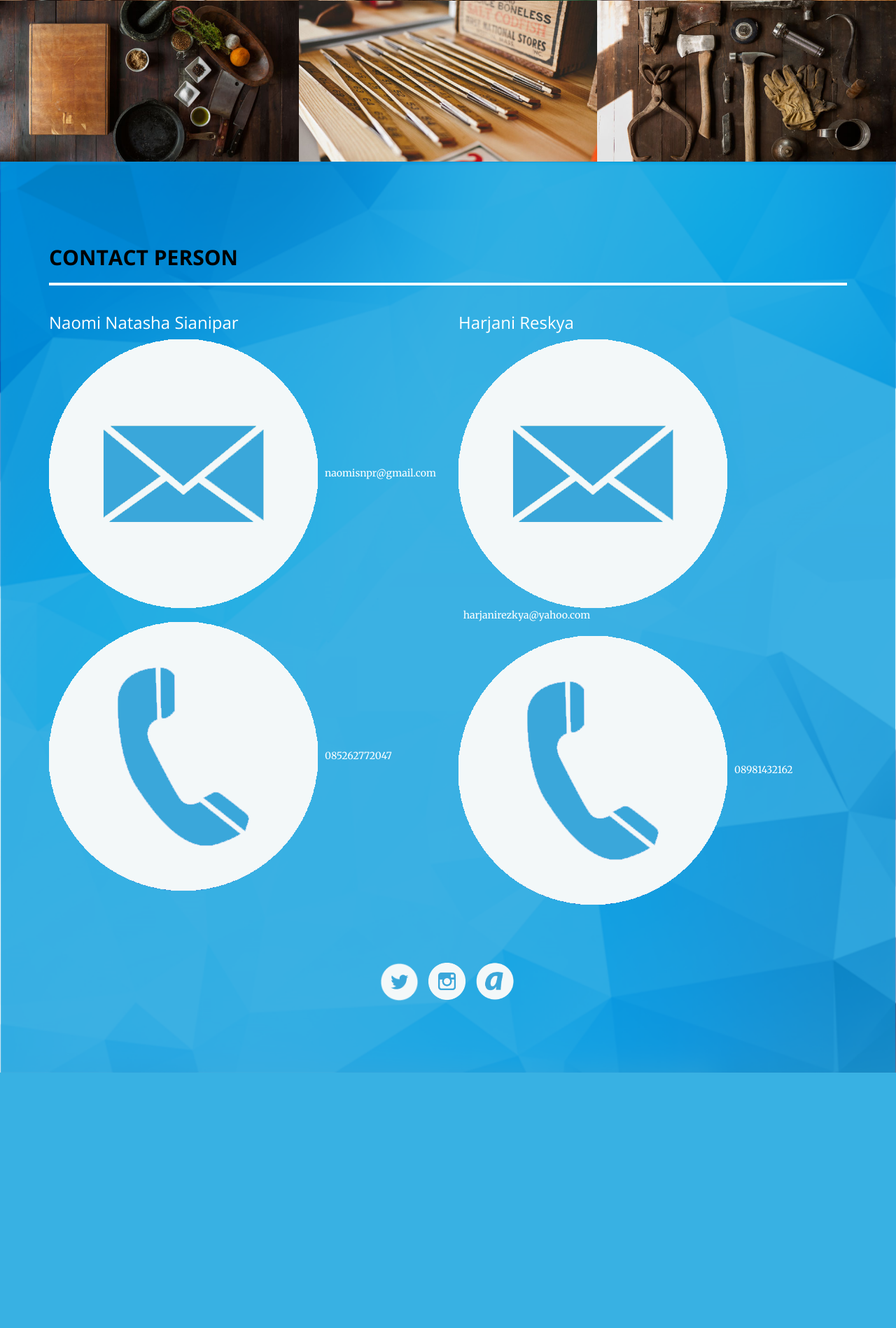
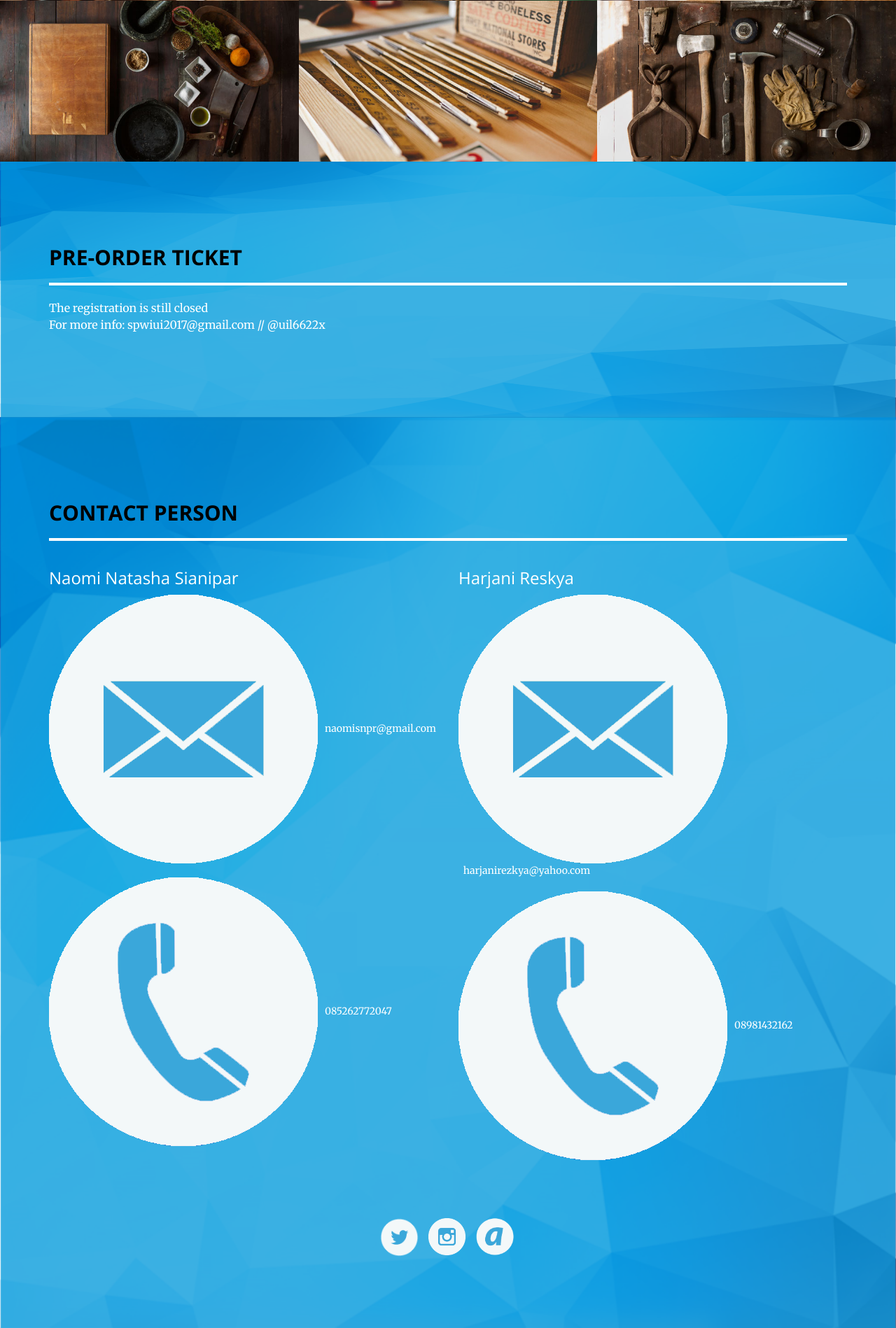
Before and after one commit to iputumeda/spwui, a PHP site: page / in a window 1280 px wide. Shown: the part 2840-4738 px from the top of the page at 70% size. Before the commit the page ends 4373 px from the top, so only its background shows below. Run offline with PHP 8.4, Linux system fonts and the light colour scheme; some libraries are stand-ins or nearby versions.

Commit message:
Add pre-order-ticket section

```diff
--- a/index.php
+++ b/index.php
@@ -251,6 +251,20 @@
             </div>
         </section>
 
+        <section class="bg-primary" id="ticket">
+            <div class="container">
+                <div class="row">
+                    <div class="col-lg-12">
+                        <h2 class="text-black text-left"><b>PRE-ORDER TICKET</b></h2>
+                        <hr>
+                        <p class="text-left">
+                            The registration is still closed <br> For more info: spwiui2017@gmail.com // @uil6622x
+                        </p>
+                    </div>
+                </div>
+            </div>
+        </section>
+
         <section class="bg-primary" id="contact">
             <div class="container">
                 <div class="row">
```
